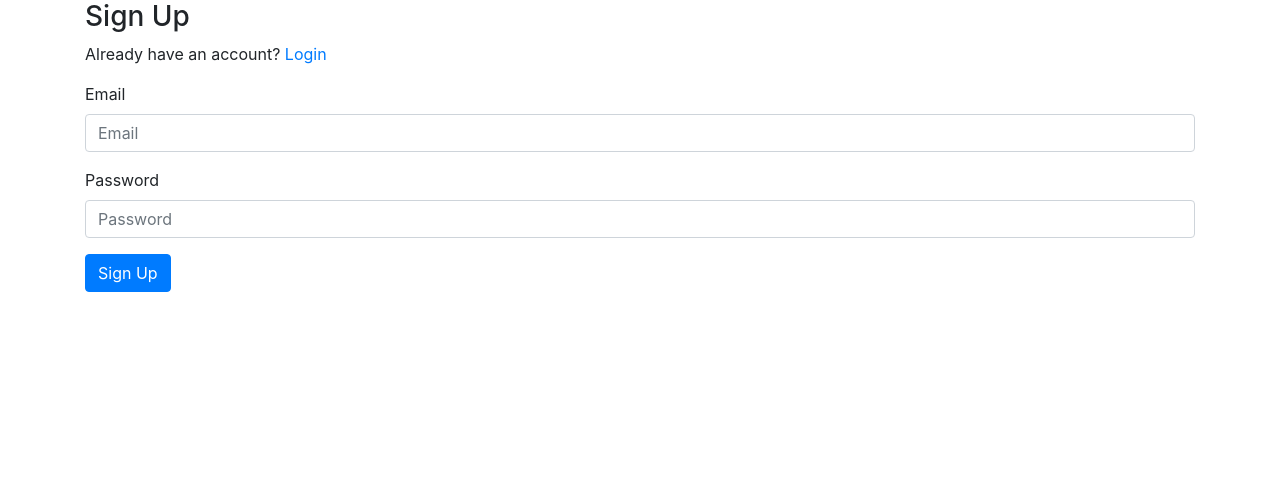
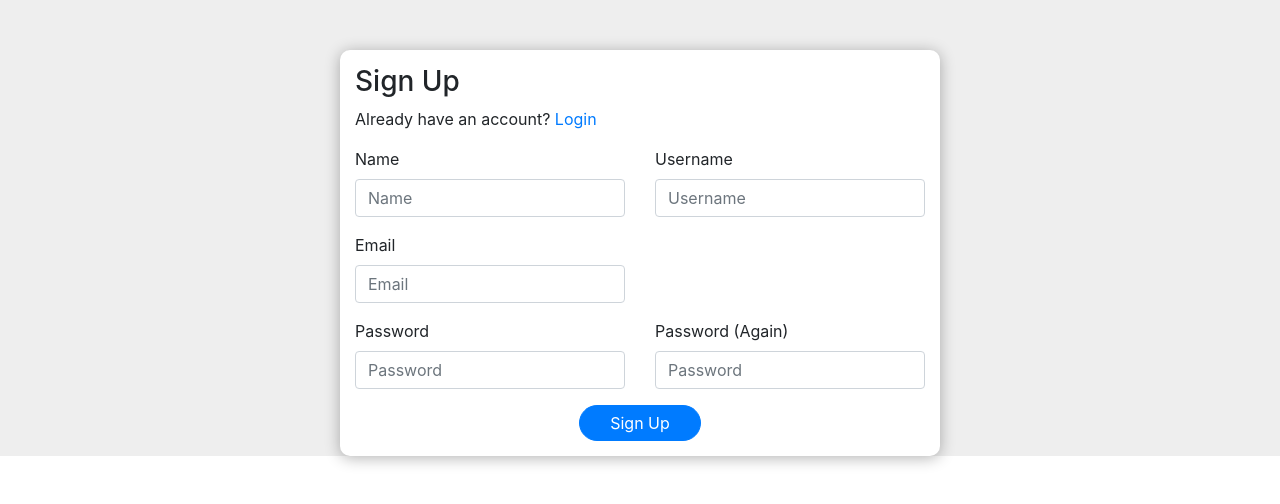
Before and after one commit to pardana/gochat, a React (Create React App) app: page /signup in a window 1280 px wide. Shown: the top 504 px of the page. Built offline with nearby package versions, Linux system fonts and the light colour scheme; no server answers.

Commit message:
create assets css

```diff
--- a/src/App.js
+++ b/src/App.js
@@ -3,7 +3,8 @@ import { BrowserRouter, Switch, Route, Link, Redirect } from "react-router-dom";
 import { connect } from "react-redux";
 import * as ChatActions from "./store/actions/chatActions";
 import Auth from "./components/pages/Auth";
-import 'bootstrap/dist/css/bootstrap.min.css'
+import "bootstrap/dist/css/bootstrap.min.css";
+import "./assets/css/swag.css";
 
 class App extends Component {
   componentDidMount() {
--- /dev/null
+++ b/src/assets/css/swag.css
@@ -0,0 +1,18 @@
+.form-wrapper {
+  max-width: 600px;
+  margin: auto;
+  box-shadow: 0px 2px 15px rgba(0, 0, 0, 0.3);
+  padding: 15px;
+  margin-top: 50px;
+  border-radius: 10px;
+  background: #fff;
+}
+
+.App {
+  background: #eee;
+}
+
+.btn{
+    padding: 5px 30px !important;
+    border-radius: 50px !important;
+}
--- a/src/components/partials/Login.js
+++ b/src/components/partials/Login.js
@@ -60,9 +60,11 @@ class Login extends Component {
                     }
                   />
                 </div>
-                <button className="btn btn-primary" type="submit">
-                  Login
-                </button>
+                <div className="text-center">
+                  <button className="btn btn-primary" type="submit">
+                    Login
+                  </button>
+                </div>
               </form>
             </div>
           </div>
--- a/src/components/partials/Signup.js
+++ b/src/components/partials/Signup.js
@@ -9,6 +9,9 @@ class Signup extends Component {
     this.state = {
       email: "",
       password: "",
+      passwordAgain: "",
+      name: "",
+      username: "",
     };
   }
 
@@ -38,6 +41,37 @@ class Signup extends Component {
                 <p>
                   Already have an account? <Link to="/login">Login</Link>
                 </p>
+                <div className="row">
+                  <div className="col-md-6">
+                    <div className="form-group">
+                      <label>Name</label>
+                      <input
+                        type="text"
+                        className="form-control"
+                        placeholder="Name"
+                        value={this.state.name}
+                        onChange={(e) =>
+                          this.setState({ name: e.target.value })
+                        }
+                      />
+                    </div>
+                  </div>
+                  <div className="col-md-6">
+                    <div className="form-group">
+                      <label>Username</label>
+                      <input
+                        type="text"
+                        className="form-control"
+                        placeholder="Username"
+                        value={this.state.username}
+                        onChange={(e) =>
+                          this.setState({ username: e.target.value })
+                        }
+                      />
+                    </div>
+                  </div>
+
+                  <div className="col-md-6">
                     <div className="form-group">
                       <label>Email</label>
                       <input
@@ -45,9 +79,15 @@ class Signup extends Component {
                         className="form-control"
                         placeholder="Email"
                         value={this.state.email}
-                    onChange={(e) => this.setState({ email: e.target.value })}
+                        onChange={(e) =>
+                          this.setState({ email: e.target.value })
+                        }
                       />
                     </div>
+                  </div>
+                </div>
+                <div className="row">
+                  <div className="col-md-6">
                     <div className="form-group">
                       <label>Password</label>
                       <input
@@ -60,9 +100,29 @@ class Signup extends Component {
                         }
                       />
                     </div>
+                  </div>
+
+                  <div className="col-md-6">
+                    <div className="form-group">
+                      <label>Password (Again)</label>
+                      <input
+                        type="password"
+                        className="form-control"
+                        placeholder="Password"
+                        value={this.state.passwordAgain}
+                        onChange={(e) =>
+                          this.setState({ passwordAgain: e.target.value })
+                        }
+                      />
+                    </div>
+                  </div>
+                </div>
+
+                <div className="text-center">
                   <button className="btn btn-primary" type="submit">
                     Sign Up
                   </button>
+                </div>
               </form>
             </div>
           </div>
```
Lines whose indentation alone changed are shown as unchanged.
